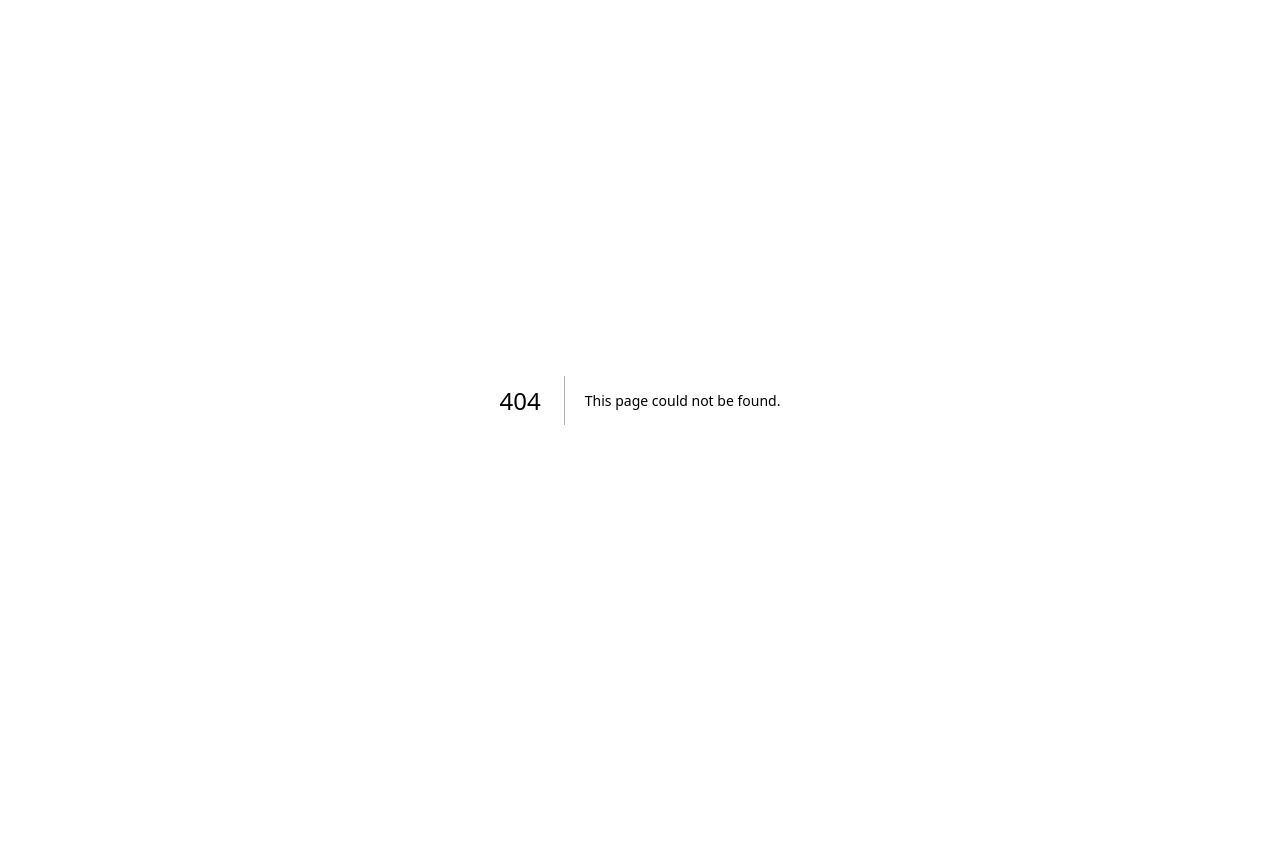
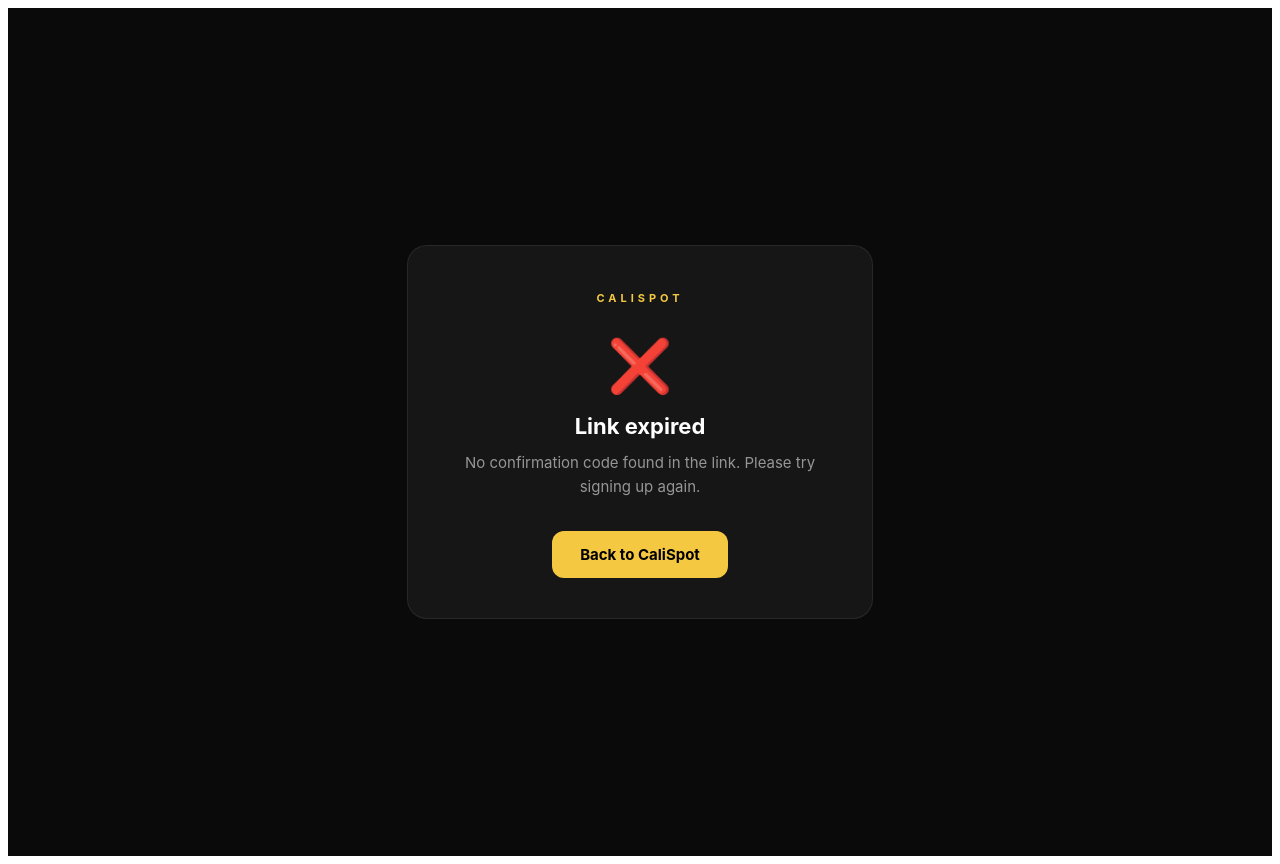
Before and after one commit to tyrese7691/calispot-web, a Next.js app: page /confirm-email in a window 1280 px wide. Before the commit this address had no page. Before the commit the page ends 800 px from the top, so only its background shows below. Built offline with nearby package versions, Linux system fonts and the light colour scheme.

Commit message:
Website update

```diff
--- /dev/null
+++ b/pages/confirm-email.js
@@ -0,0 +1,168 @@
+// pages/confirm-email.js
+// Supabase redirects here after the user taps the confirmation link in their email.
+// We extract the token_hash + type and redirect into the app via deep link.
+// If the app isn't installed (web browser only), we show a fallback message.
+
+import { useEffect, useState } from "react";
+import Head from "next/head";
+
+export default function ConfirmEmail() {
+  const [status, setStatus] = useState("confirming"); // "confirming" | "success" | "error"
+  const [errorMsg, setErrorMsg] = useState("");
+
+  useEffect(() => {
+    if (typeof window === "undefined") return;
+
+    const params = new URLSearchParams(window.location.search);
+
+    // Supabase PKCE: after server-side token verification it redirects here with ?code=xxx
+    // We pass that code straight to the app via deep link; the app calls exchangeCodeForSession.
+    const code  = params.get("code");
+    const error = params.get("error_description") || params.get("error");
+
+    if (error) {
+      setErrorMsg(error);
+      setStatus("error");
+      return;
+    }
+
+    if (!code) {
+      setErrorMsg("No confirmation code found in the link. Please try signing up again.");
+      setStatus("error");
+      return;
+    }
+
+    // Build the deep link — AppEntryView handles calispot://confirm-email
+    const deepLink = `calispot://confirm-email?code=${encodeURIComponent(code)}`;
+
+    // Try to open the app. After a short delay, if we're still here, show success
+    // (the browser usually suppresses the "app not found" error anyway).
+    window.location.href = deepLink;
+
+    // Show success UI after 1.5s — if the app opened, the user won't see this.
+    setTimeout(() => setStatus("success"), 1500);
+  }, []);
+
+  return (
+    <>
+      <Head>
+        <title>Confirming your CaliSpot account…</title>
+        <meta name="viewport" content="width=device-width, initial-scale=1" />
+      </Head>
+
+      <main style={styles.container}>
+        <div style={styles.card}>
+          {/* Logo */}
+          <div style={styles.logoRow}>
+            <span style={styles.logoText}>CALISPOT</span>
+          </div>
+
+          {status === "confirming" && (
+            <>
+              <div style={styles.icon}>⏳</div>
+              <h1 style={styles.heading}>Opening CaliSpot…</h1>
+              <p style={styles.body}>
+                Confirming your account and launching the app.
+              </p>
+            </>
+          )}
+
+          {status === "success" && (
+            <>
+              <div style={styles.icon}>✅</div>
+              <h1 style={styles.heading}>Email confirmed!</h1>
+              <p style={styles.body}>
+                Your account is active. If the app didn&apos;t open automatically,{" "}
+                <a href="calispot://confirm-email" style={styles.link}>
+                  tap here to open CaliSpot
+                </a>
+                .
+              </p>
+              <a
+                href="https://apps.apple.com/app/id6747050360"
+                style={styles.button}
+              >
+                Download CaliSpot
+              </a>
+            </>
+          )}
+
+          {status === "error" && (
+            <>
+              <div style={styles.icon}>❌</div>
+              <h1 style={styles.heading}>Link expired</h1>
+              <p style={styles.body}>
+                {errorMsg ||
+                  "This confirmation link has expired or already been used. Please sign up again."}
+              </p>
+              <a href="https://calispot.xyz" style={styles.button}>
+                Back to CaliSpot
+              </a>
+            </>
+          )}
+        </div>
+      </main>
+    </>
+  );
+}
+
+const styles = {
+  container: {
+    minHeight: "100vh",
+    background: "#0a0a0a",
+    display: "flex",
+    alignItems: "center",
+    justifyContent: "center",
+    fontFamily: "-apple-system, BlinkMacSystemFont, 'Segoe UI', sans-serif",
+    padding: "24px",
+  },
+  card: {
+    background: "#161616",
+    borderRadius: "20px",
+    padding: "40px 32px",
+    maxWidth: "400px",
+    width: "100%",
+    textAlign: "center",
+    border: "1px solid rgba(255,255,255,0.08)",
+  },
+  logoRow: {
+    marginBottom: "28px",
+  },
+  logoText: {
+    fontSize: "11px",
+    fontWeight: "700",
+    letterSpacing: "4px",
+    color: "#F5C842",
+  },
+  icon: {
+    fontSize: "52px",
+    marginBottom: "16px",
+  },
+  heading: {
+    color: "#ffffff",
+    fontSize: "22px",
+    fontWeight: "700",
+    margin: "0 0 12px",
+  },
+  body: {
+    color: "rgba(255,255,255,0.55)",
+    fontSize: "15px",
+    lineHeight: "1.6",
+    margin: "0 0 24px",
+  },
+  link: {
+    color: "#F5C842",
+    textDecoration: "underline",
+  },
+  button: {
+    display: "inline-block",
+    background: "#F5C842",
+    color: "#000",
+    fontWeight: "700",
+    fontSize: "15px",
+    padding: "14px 28px",
+    borderRadius: "12px",
+    textDecoration: "none",
+    marginTop: "8px",
+  },
+};
```
